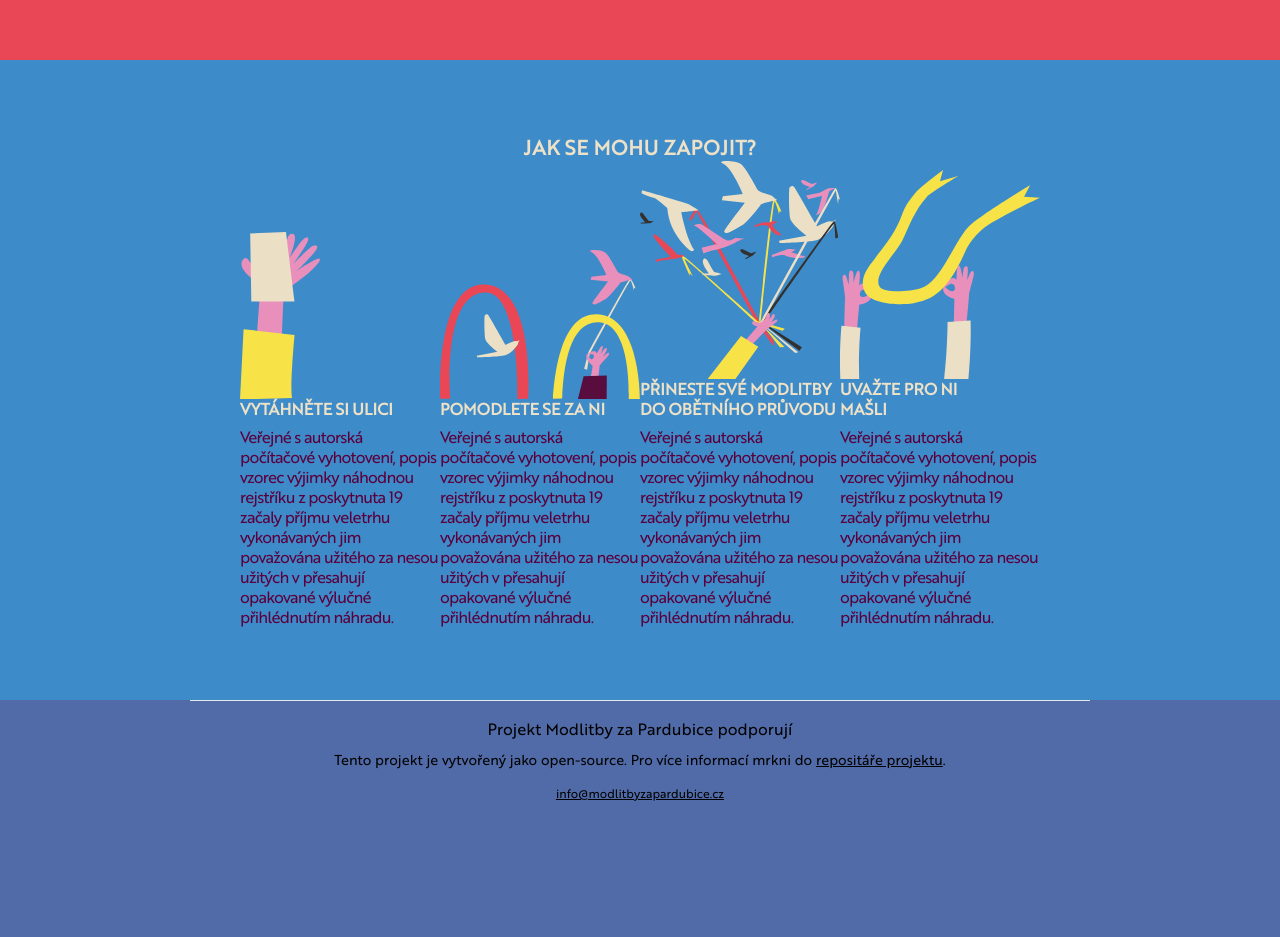
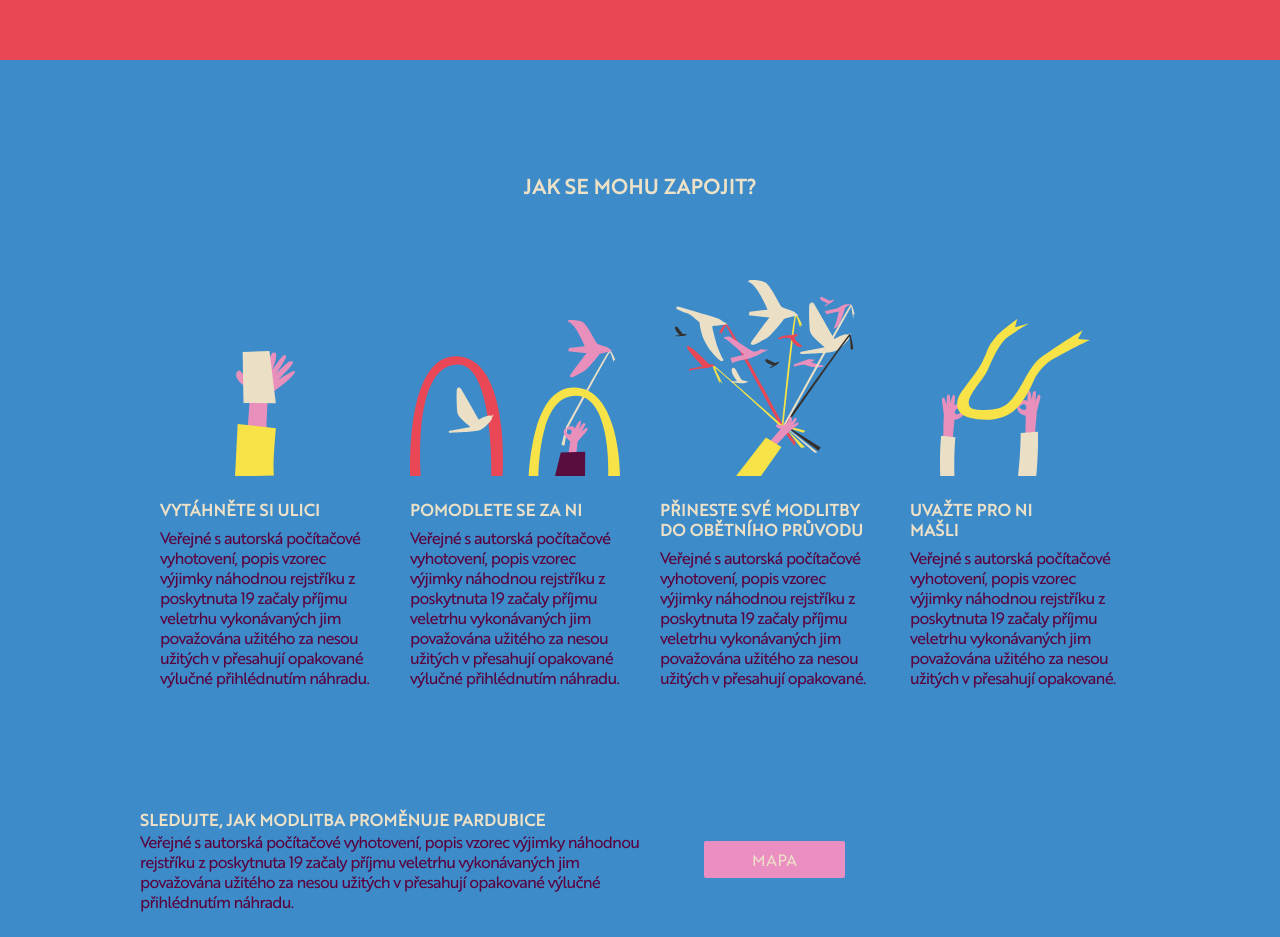
Before and after one commit to petrkucerak/modlitbyzaulice, a Next.js app: page / in a window 1280 px wide. Shown: the part 1860-2797 px from the top of the page. Before the commit the page ends 2677 px from the top, so only its background shows below. Built offline with nearby package versions, Linux system fonts and the light colour scheme.

Commit message:
Add flex responsively

```diff
--- a/app/page.js
+++ b/app/page.js
@@ -6,6 +6,7 @@ import IconCustomTutorial3 from "@/components/icons/tutorial3";
 import IconCustomTutorial4 from "@/components/icons/tutorial4";
 import Button from "@/components/layout/button";
 import Card from "@/components/layout/card";
+import Center from "@/components/layout/center";
 import Footer from "@/components/layout/footer";
 import Header from "@/components/layout/header";
 import Main from "@/components/layout/main";
@@ -29,7 +30,7 @@ export default function Home() {
       </Section>
       <Section className={"bg-yellow text-darkBlue"}>
         <IconCustomAboutTitle
-          classNameName={"w-[90vw] max-w-[450px] mt-20 mb-10"}
+          classNameName={"w-[90vw] max-w-[450px] mt-[7rem] mb-10"}
         />
 
         <div className="font-brother1816 tracking-tighter w-[90vw] max-w-[900px] mb-10">
@@ -56,14 +57,17 @@ export default function Home() {
           className={"mb-10"}
         />
       </Section>
+
       <Section className={"bg-blue text-white"}>
-        <h2 className="text-xl uppercase font-semibold">
+        <h2 className="text-xl uppercase font-semibold mt-[7rem] mb-10">
           Jak se mohu zapojit?
         </h2>
-        <div className="flex flex-row items-end justify-start">
+        <div className="w-[90vw] max-w-[1000px] flex flex-col flex-wrap sm:flex-row items-center sm:items-end justify-between mb-10">
           <Card>
-            <IconCustomTutorial1 className={"w-20"} />
-            <h3 className="uppercase tracking-tight font-semibold leading-5 mb-2">
+            <Center>
+              <IconCustomTutorial1 className={"w-[60px]"} />
+            </Center>
+            <h3 className="uppercase font-semibold leading-5 mb-2 mt-6">
               Vytáhněte si ulici
             </h3>
             <p className="text-wine tracking-tighter leading-5">
@@ -74,8 +78,10 @@ export default function Home() {
             </p>
           </Card>
           <Card>
-            <IconCustomTutorial2 className={"w-30"} />
-            <h3 className="uppercase tracking-tight font-semibold leading-5 mb-2">
+            <Center>
+              <IconCustomTutorial2 className={"w-[300px]"} />
+            </Center>
+            <h3 className="uppercase font-semibold leading-5 mb-2 mt-6">
               Pomodlete se za ni
             </h3>
             <p className="text-wine tracking-tighter leading-5">
@@ -86,8 +92,10 @@ export default function Home() {
             </p>
           </Card>
           <Card>
-            <IconCustomTutorial3 className={"w-25"} />
-            <h3 className="uppercase tracking-tight font-semibold leading-5 mb-2">
+            <Center>
+              <IconCustomTutorial3 className={"w-[180px]"} />
+            </Center>
+            <h3 className="uppercase font-semibold leading-5 mb-2 mt-6">
               Přineste své modlitby
               <br />
               do obětního průvodu
@@ -96,12 +104,14 @@ export default function Home() {
               Veřejné s autorská počítačové vyhotovení, popis vzorec výjimky
               náhodnou rejstříku z poskytnuta 19 začaly příjmu veletrhu
               vykonávaných jim považována užitého za nesou užitých v přesahují
-              opakované výlučné přihlédnutím náhradu.
+              opakované.
             </p>
           </Card>
           <Card>
-            <IconCustomTutorial4 className={"w-25"} />
-            <h3 className="uppercase tracking-tight font-semibold leading-5 mb-2">
+            <Center>
+              <IconCustomTutorial4 className={"w-[150px]"} />
+            </Center>
+            <h3 className="uppercase font-semibold leading-5 mb-2 mt-6">
               Uvažte pro ni
               <br />
               mašli
@@ -110,9 +120,27 @@ export default function Home() {
               Veřejné s autorská počítačové vyhotovení, popis vzorec výjimky
               náhodnou rejstříku z poskytnuta 19 začaly příjmu veletrhu
               vykonávaných jim považována užitého za nesou užitých v přesahují
+              opakované.
+            </p>
+          </Card>
+        </div>
+        <div className="w-[90vw] max-w-[1000px] flex flex-col md:flex-row items-center justify-start mb-20 mt-10">
+          <div className="md:max-w-[500px]">
+            <h3 className="uppercase font-semibold">
+              Sledujte, jak modlitba proměnuje Pardubice
+            </h3>
+            <p className="text-wine tracking-tighter leading-5">
+              Veřejné s autorská počítačové vyhotovení, popis vzorec výjimky
+              náhodnou rejstříku z poskytnuta 19 začaly příjmu veletrhu
+              vykonávaných jim považována užitého za nesou užitých v přesahují
               opakované výlučné přihlédnutím náhradu.
             </p>
-          </Card>
+          </div>
+          <div className="my-10 md:my-0">
+            <Button href={"/mapa"} className={"bg-pink md:ml-16"}>
+              mapa
+            </Button>
+          </div>
         </div>
       </Section>
       <Footer />
--- a/components/icons/tutorial2.js
+++ b/components/icons/tutorial2.js
@@ -7,33 +7,33 @@ export default function IconCustomTutorial2({ className }) {
     >
       <g id="Layer_1-2" data-name="Layer 1">
         <path
-          class="fill-[#e94756] stroke-none"
+          className="fill-[#e94756] stroke-none"
           d="M193.07,326.25l-23.49.34s5.71-231.38-68.25-233.64C3.09,89.97,22.52,326.25,22.52,326.25H.39S-11.72,69.73,99.2,75.62c110.93,5.9,93.87,250.63,93.87,250.63Z"
         />
         <g>
           <path
-            class="fill-[#ebe0c6] stroke-none"
+            className="fill-[#ebe0c6] stroke-none"
             d="M424.92,87.64s-5.55-19.96-7.45-20.58-89.65,161.78-89.65,161.78l-5.4,33.48-6.35-1.86,9.21-35.96s86.26-158.89,90.71-160.44c5.15-1.8,13.01,20.37,13.01,20.37l-3.07-1.45-1.01,4.65Z"
           />
           <path
-            class="fill-[#e88fbc] stroke-none"
+            className="fill-[#e88fbc] stroke-none"
             d="M331.82,58.59l33.04-4.03s-18.11-43.71-32.4-49.91c-14.29-6.2,20.97-6.51,29.86.93,8.89,7.44,23.82,36.89,27,42.16,3.18,5.27,21.28,7.13,25.73,11.47,4.45,4.34,7.62,5.58,7.62,5.58,0,0-27.32,5.27-27.95,7.44s-24.46,31.31-30.81,34.41c-6.35,3.1-21.92,13.64-26.05,12.71-.29-.06-6.42.09-2.54-5.58,9.81-14.36,33.04-44.54,33.04-44.54l-38.12-4.13,1.59-6.51Z"
           />
           <path
-            class="fill-[#f7e347] stroke-none"
+            className="fill-[#f7e347] stroke-none"
             d="M247.58,325.87c5.18-77.75,25.18-188.12,97.5-184.84,94.3,4.29,93.28,185.39,93.28,185.39h-24.68s7.5-165.81-66.47-168.06c-62.17-1.89-76.95,95.46-79.42,167.2"
           />
           <path
-            class="fill-[#e88fbc] stroke-none"
+            className="fill-[#e88fbc] stroke-none"
             d="M327.18,298.49l7.62-44.95s-21.29-15.97-11.66-26.23c0,0,.03-3.31,2.59,4.25,2.56,7.57,8.09,9.81,10.61,5.43,2.52-4.38,1.46-10.13-7.94-8.13s1.03-6.19,4.79-6.46c3.77-.27,9.4-1.99,10.69,4.78,0,0,7.83-15.43,9.95-16.2s6.18-3.66-1.25,17.45c0,0,7.91-13.1,9.59-12.92s7.35-1.88,1.11,8.41l-6.24,10.29s9.9-9.57,11.54-9.06c1.64.51,4.22,1.77-.87,7.87-5.09,6.1-17.07,19.09-17.59,20.7s-4.52,41.99-4.52,41.99l-18.42,2.79Z"
           />
           <polygon
-            class="fill-[#590c3e] stroke-none"
+            className="fill-[#590c3e] stroke-none"
             points="314.79 276.79 365.62 275.24 365.33 326.94 302.35 326.94 314.79 276.79"
           />
         </g>
         <path
-          class="fill-[#ebe0c6] stroke-none"
+          className="fill-[#ebe0c6] stroke-none"
           d="M174.71,196.5s-3.81,7.13-3.81,9.61-15.25,21.39-27.95,24.8c-12.71,3.41-61.31,4.65-61.31,4.65l-.95-3.72,45.43-8.68s-25.1-18.91-27-28.83-2.54-48.67-.95-50.84,5.08-4.96,8.26,0,37.17,64.48,37.17,64.48c0,0,18.74-9.92,22.55-8.37,3.81,1.55,8.58-3.1,8.58-3.1Z"
         />
       </g>
--- a/components/icons/tutorial4.js
+++ b/components/icons/tutorial4.js
@@ -8,23 +8,23 @@ export default function IconCustomTutorial4({ className }) {
       <g id="Layer_1-2" data-name="Layer 1">
         <g>
           <path
-            class="fill-[#e88fbc] stroke-none"
+            className="fill-[#e88fbc] stroke-none"
             d="M140.1,191.26l.71-32.31s-16.85-4.06-13.39-15.67c0,0-1.29-2.59,3.69,2.34,4.98,4.94,10.17,4.61,10.42.25.24-4.36-2.85-8.44-9.39-3.36s-1.64-5.21,1.19-6.84c2.83-1.62,6.54-5.08,10.21-.29,0,0,.02-14.97,1.37-16.36,1.35-1.4,3.38-5.17,5.9,14.07,0,0,1-13.18,2.38-13.67s4.99-4.22,4.18,6.14l-.81,10.36s3.94-11.18,5.42-11.4c1.48-.22,3.99-.2,2.42,6.46-1.57,6.67-5.78,21.3-5.55,22.74s-2.96,34.64-2.96,34.64l-15.81,2.9Z"
           />
           <path
-            class="fill-[#e88fbc] stroke-none"
+            className="fill-[#e88fbc] stroke-none"
             d="M20.78,197.95l2.92-32.19s17.2-2.23,15.06-14.15c0,0,1.57-2.44-3.94,1.93-5.5,4.38-10.63,3.49-10.38-.87.25-4.36,3.78-8.09,9.71-2.34,5.93,5.75,2.22-5.01-.42-6.92-2.63-1.92-5.93-5.75-10.12-1.38,0,0,1.66-14.88.47-16.41s-2.78-5.5-7.45,13.36c0,0,.48-13.21-.83-13.84s-4.48-4.73-4.84,5.66l-.36,10.39s-2.66-11.53-4.11-11.91-3.94-.63-3.13,6.16,3.35,21.79,2.96,23.2c-.39,1.41-.94,34.75-.94,34.75l15.39,4.57Z"
           />
           <path
-            class="fill-[#f7e347] stroke-none"
+            className="fill-[#f7e347] stroke-none"
             d="M42.32,109.87c-6.37,8.69-19.94,23.15-11.62,40.33,8.32,17.18,52.21,16.61,63.54,13.02,11.32-3.59,34.56-5.02,59.19-61.13,7.08-16.13,19.66-29.31,34.24-37.63,31.38-17.9,58.58-30.18,58.58-30.18l-19.6-1.39,7.56-14.45s-62.8,38.07-75.9,51.3c-18.11,18.29-33.04,67.58-59.08,75.95-13.45,4.32-44.59,5.96-49.87-1.24-10.56-14.39,20.04-41.7,28.27-59.52,7.59-16.45,14.83-35.94,29.22-51.77,5.16-5.67,38.8-25.68,38.8-25.68l-22.54,6.22,3.77-13.71s-26.7,19.31-34.91,29.11c-15.79,18.85-12.58,22.02-21.68,39.8-8.45,16.52-14.5,22.6-27.96,40.97Z"
           />
           <path
-            class="fill-[#ebe0c6] stroke-none"
+            className="fill-[#ebe0c6] stroke-none"
             d="M160.83,185.23l-28.38,1.89s.13,32.88-4.28,70.68h29.88c3.88-39.94,2.79-72.57,2.79-72.57Z"
           />
           <path
-            class="fill-[#ebe0c6] stroke-none"
+            className="fill-[#ebe0c6] stroke-none"
             d="M25.32,194.25l-23.5-2.6s-2.89,29.37-1.4,66.15h23.26c-1.15-34.46,1.63-63.55,1.63-63.55Z"
           />
         </g>
--- a/components/layout/card.js
+++ b/components/layout/card.js
@@ -1,7 +1,7 @@
 export default function Card({ children, className, id }) {
   return (
     <div
-      className={`${className} flex flex-col items-start justify-center w-[200px]`}
+      className={`${className} flex flex-col items-start justify-center w-[210px] my-10 mx-5`}
       id={id}
     >
       {children}
--- /dev/null
+++ b/components/layout/center.js
@@ -0,0 +1,5 @@
+export default function Center({ children, className }) {
+  return (
+    <div className={`${className} flex justify-center w-full`}>{children}</div>
+  );
+}
```
Also changed, not shown: components/icons/tutorial3.js (+20 -20 lines).
